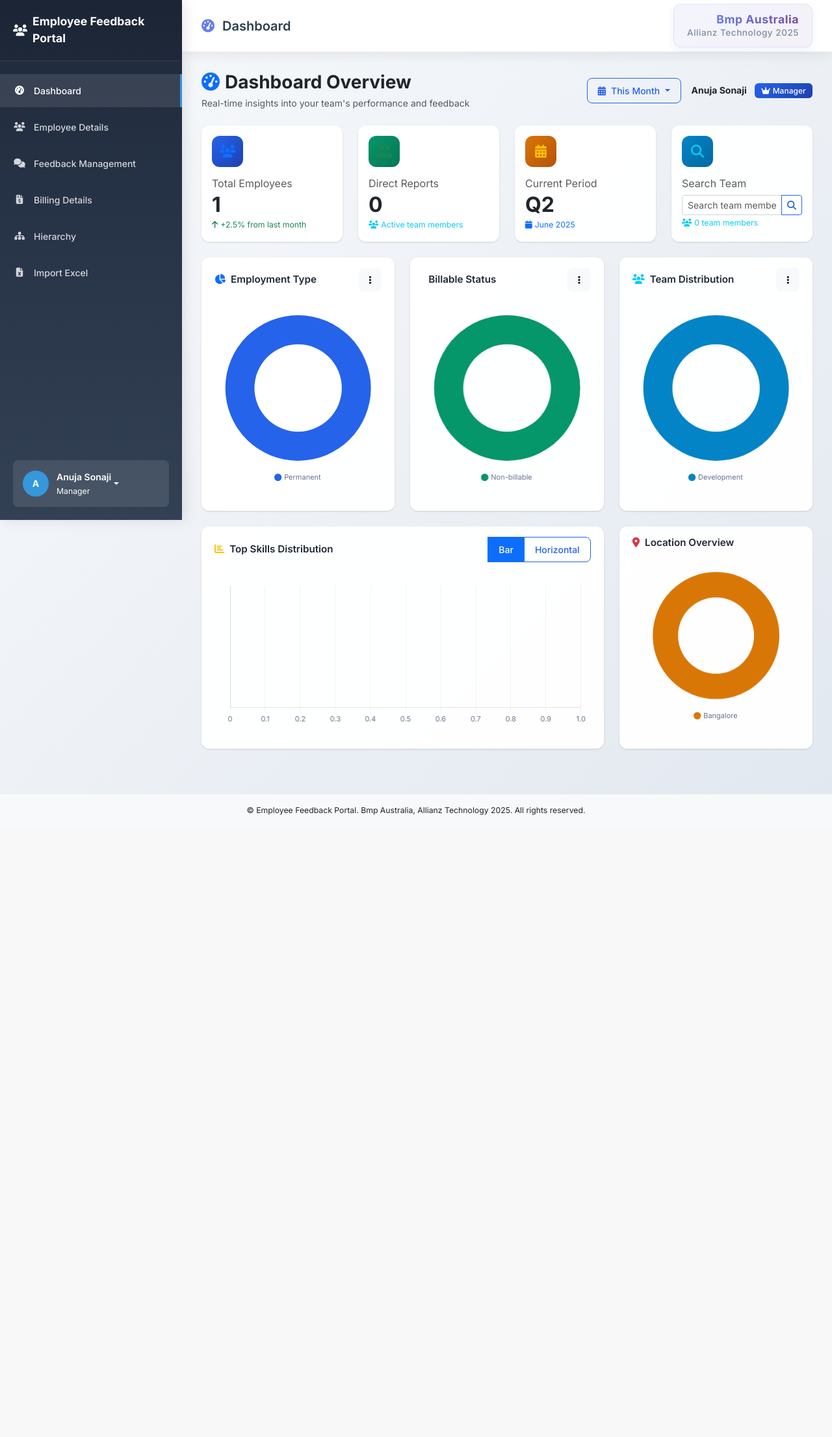
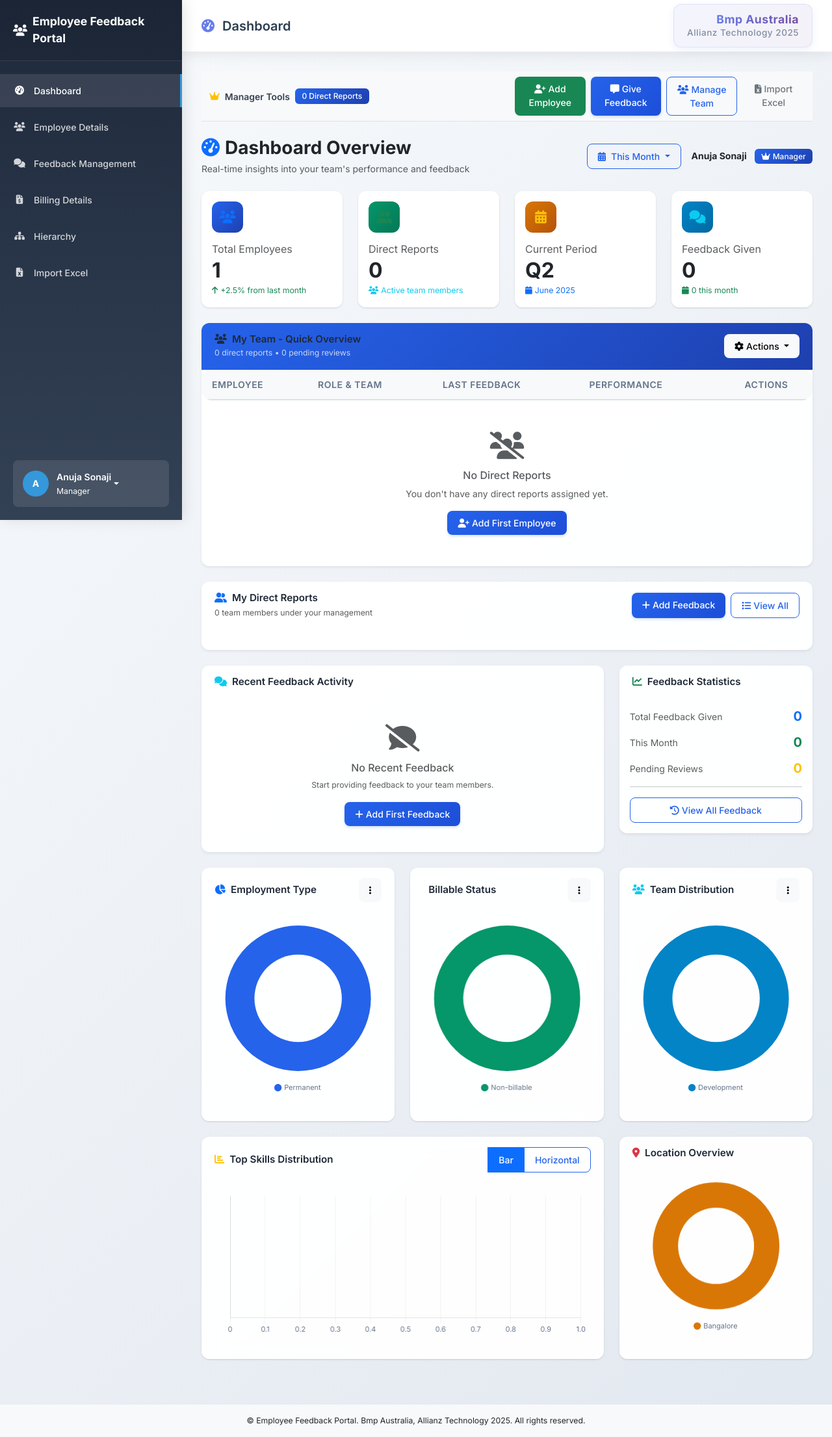
Before and after one commit to anuja-sonaji/Feedback_portal_v1, a Flask app: page /dashboard in a window 1280 px wide. Shown: the whole page at 65% size. Before the commit the page ends 1254 px from the top, so only its background shows below. Run offline with Flask 3, Linux system fonts and the light colour scheme; a user stored in the database is signed in; lists and menus that the app fills with data are empty; a map, chart or similar area stays blank.

Commit message:
Improve feedback tracking and add management features for line managers
Refactors dashboard queries for accurate feedback, adds manager toolbar and team quick view templates.

Replit-Commit-Author: Agent
Replit-Commit-Session-Id: 6f774aff-0bcc-49a5-8b67-63ddccf2e6e6
Replit-Commit-Screenshot-Url: https://storage.googleapis.com/screenshot-production-us-central1/781564d0-ab79-41ca-a609-61d52b00f9a1/36072c2e-b212-45a6-a172-2ac862cdae6b.jpg

```diff
--- a/routes.py
+++ b/routes.py
@@ -68,9 +68,11 @@ def dashboard():
     }
 
     if current_user.is_manager:
-        # Get all feedback given by this manager
-        all_feedback = Feedback.query.filter_by(manager_id=current_user.id)\
-                                   .order_by(Feedback.created_at.desc()).all()
+        # Get all feedback given by this manager with proper joins
+        all_feedback = db.session.query(Feedback)\
+                                .join(Employee, Feedback.employee_id == Employee.id)\
+                                .filter(Feedback.manager_id == current_user.id)\
+                                .order_by(Feedback.created_at.desc()).all()
         recent_feedback = all_feedback[:5]  # Last 5 feedback entries
 
         feedback_summary['total_given'] = len(all_feedback)
@@ -79,13 +81,16 @@ def dashboard():
         current_month = datetime.now().month
         current_year = datetime.now().year
         feedback_summary['this_month'] = len([f for f in all_feedback
-                                            if f.created_at.month == current_month
+                                            if f.created_at and f.created_at.month == current_month
                                             and f.created_at.year == current_year])
 
-        # Calculate pending reviews (employees without recent feedback)
+        # Calculate pending reviews (employees without recent feedback in last 3 months)
+        from datetime import timedelta
+        three_months_ago = datetime.now() - timedelta(days=90)
+
         employees_with_recent_feedback = set()
         for feedback in all_feedback:
-            if feedback.created_at.month >= current_month - 1:  # Last 2 months
+            if feedback.created_at and feedback.created_at >= three_months_ago:
                 employees_with_recent_feedback.add(feedback.employee_id)
 
         feedback_summary['pending_reviews'] = len([emp for emp in direct_reports
--- a/templates/dashboard_enhanced.html
+++ b/templates/dashboard_enhanced.html
@@ -3,6 +3,11 @@
 {% block title %}Dashboard - Employee Feedback Portal{% endblock %}
 
 {% block content %}
+<!-- Manager Toolbar -->
+{% if current_user.is_manager %}
+{% include 'manager_toolbar.html' %}
+{% endif %}
+
 <!-- Header Section -->
 <div class="d-flex justify-content-between align-items-center mb-4">
     <div>
@@ -107,17 +112,12 @@
                 <div class="d-flex align-items-center justify-content-between">
                     <div class="flex-grow-1">
                         <div class="metric-icon bg-info bg-opacity-10 text-info mb-3">
-                            <i class="fas fa-search"></i>
+                            <i class="fas fa-comments"></i>
                         </div>
-                        <h6 class="text-muted mb-1 fw-normal">Search Team</h6>
-                        <div class="input-group input-group-sm mt-2 search-container position-relative">
-                            <input type="text" class="form-control" id="searchDirectReports" placeholder="Search team members...">
-                            <button class="btn btn-outline-primary" type="button">
-                                <i class="fas fa-search"></i>
-                            </button>
-                        </div>
-                        <small class="text-info">
-                            <i class="fas fa-users me-1"></i>{{ current_user.direct_reports|length }} team members
+                        <h6 class="text-muted mb-1 fw-normal">Feedback Given</h6>
+                        <h2 class="fw-bold mb-0 text-dark">{{ feedback_summary.total_given }}</h2>
+                        <small class="text-success">
+                            <i class="fas fa-calendar me-1"></i>{{ feedback_summary.this_month }} this month
                         </small>
                     </div>
                 </div>
@@ -126,7 +126,10 @@
     </div>
 </div>
 
-{% if current_user.is_manager and direct_reports %}
+{% if current_user.is_manager %}
+<!-- Team Quick View Section -->
+{% include 'team_quick_view.html' %}
+
 <!-- Direct Reports Management Section -->
 <div class="row g-4 mb-4">
     <div class="col-12">
--- /dev/null
+++ b/templates/manager_toolbar.html
@@ -0,0 +1,30 @@
+<!-- Manager Quick Actions Toolbar -->
+<div class="manager-toolbar bg-light border-bottom py-2 mb-4">
+    <div class="container">
+        <div class="row align-items-center">
+            <div class="col-md-6">
+                <div class="d-flex align-items-center">
+                    <i class="fas fa-crown text-warning me-2"></i>
+                    <span class="fw-semibold">Manager Tools</span>
+                    <span class="badge bg-primary ms-2">{{ current_user.get_direct_reports()|length }} Direct Reports</span>
+                </div>
+            </div>
+            <div class="col-md-6">
+                <div class="d-flex gap-2 justify-content-md-end">
+                    <a href="{{ url_for('add_employee') }}" class="btn btn-success btn-sm">
+                        <i class="fas fa-user-plus me-1"></i>Add Employee
+                    </a>
+                    <a href="{{ url_for('add_feedback') }}" class="btn btn-primary btn-sm">
+                        <i class="fas fa-comment-alt me-1"></i>Give Feedback
+                    </a>
+                    <a href="{{ url_for('employees') }}" class="btn btn-outline-primary btn-sm">
+                        <i class="fas fa-users me-1"></i>Manage Team
+                    </a>
+                    <a href="{{ url_for('import_excel') }}" class="btn btn-outline-secondary btn-sm">
+                        <i class="fas fa-file-excel me-1"></i>Import Excel
+                    </a>
+                </div>
+            </div>
+        </div>
+    </div>
+</div>
--- /dev/null
+++ b/templates/team_quick_view.html
@@ -0,0 +1,129 @@
+<!-- Team Quick View Component -->
+<div class="row g-4 mb-4">
+    <div class="col-12">
+        <div class="card border-0 shadow-sm">
+            <div class="card-header bg-primary text-white d-flex justify-content-between align-items-center">
+                <div>
+                    <h5 class="card-title mb-0">
+                        <i class="fas fa-users me-2"></i>My Team - Quick Overview
+                    </h5>
+                    <small class="opacity-75">{{ direct_reports|length }} direct reports • {{ feedback_summary.pending_reviews }} pending reviews</small>
+                </div>
+                <div class="dropdown">
+                    <button class="btn btn-light btn-sm dropdown-toggle" type="button" data-bs-toggle="dropdown">
+                        <i class="fas fa-cog me-1"></i>Actions
+                    </button>
+                    <ul class="dropdown-menu">
+                        <li><a class="dropdown-item" href="{{ url_for('add_employee') }}">
+                            <i class="fas fa-user-plus me-2"></i>Add New Employee
+                        </a></li>
+                        <li><a class="dropdown-item" href="{{ url_for('import_excel') }}">
+                            <i class="fas fa-file-excel me-2"></i>Import from Excel
+                        </a></li>
+                        <li><hr class="dropdown-divider"></li>
+                        <li><a class="dropdown-item" href="{{ url_for('employees') }}">
+                            <i class="fas fa-list me-2"></i>View All Employees
+                        </a></li>
+                    </ul>
+                </div>
+            </div>
+            <div class="card-body p-0">
+                <div class="table-responsive">
+                    <table class="table table-hover mb-0">
+                        <thead class="table-light">
+                            <tr>
+                                <th class="ps-3">Employee</th>
+                                <th>Role & Team</th>
+                                <th>Last Feedback</th>
+                                <th>Performance</th>
+                                <th class="text-center">Actions</th>
+                            </tr>
+                        </thead>
+                        <tbody>
+                            {% for employee in direct_reports %}
+                            {% set employee_feedback = recent_feedback|selectattr('employee_id', 'equalto', employee.id)|list %}
+                            {% set last_feedback = employee_feedback[0] if employee_feedback else None %}
+                            <tr>
+                                <td class="ps-3">
+                                    <div class="d-flex align-items-center">
+                                        <div class="avatar-circle me-3">
+                                            <span class="text-white fw-bold">{{ employee.full_name[:2].upper() if employee.full_name else 'NA' }}</span>
+                                        </div>
+                                        <div>
+                                            <div class="fw-semibold">{{ employee.full_name or 'Unknown' }}</div>
+                                            <small class="text-muted">{{ employee.emailid or 'No email' }}</small>
+                                        </div>
+                                    </div>
+                                </td>
+                                <td>
+                                    <div>
+                                        <span class="fw-medium">{{ employee.role or 'No Role' }}</span>
+                                        <br>
+                                        <small class="text-muted">{{ employee.team or 'No Team' }}</small>
+                                    </div>
+                                </td>
+                                <td>
+                                    {% if last_feedback %}
+                                    <div>
+                                        <small class="text-success">
+                                            <i class="fas fa-check-circle me-1"></i>
+                                            {{ last_feedback.created_at.strftime('%b %d, %Y') if last_feedback.created_at else 'Recent' }}
+                                        </small>
+                                        <br>
+                                        <span class="badge bg-primary bg-opacity-10 text-primary">
+                                            {{ last_feedback.feedback_type or 'General' }}
+                                        </span>
+                                    </div>
+                                    {% else %}
+                                    <small class="text-warning">
+                                        <i class="fas fa-clock me-1"></i>No recent feedback
+                                    </small>
+                                    {% endif %}
+                                </td>
+                                <td>
+                                    {% if last_feedback and last_feedback.performance_rating %}
+                                    <div class="d-flex align-items-center">
+                                        {% for i in range(1, 6) %}
+                                        <i class="fas fa-star {{ 'text-warning' if i <= last_feedback.performance_rating else 'text-muted' }} me-1"></i>
+                                        {% endfor %}
+                                        <span class="ms-2 small text-muted">({{ last_feedback.performance_rating }}/5)</span>
+                                    </div>
+                                    {% else %}
+                                    <span class="text-muted small">Not rated</span>
+                                    {% endif %}
+                                </td>
+                                <td class="text-center">
+                                    <div class="btn-group btn-group-sm" role="group">
+                                        <a href="{{ url_for('employee_details', id=employee.id) }}"
+                                           class="btn btn-outline-primary" title="View Details">
+                                            <i class="fas fa-eye"></i>
+                                        </a>
+                                        <a href="{{ url_for('add_feedback') }}?employee_id={{ employee.id }}"
+                                           class="btn btn-outline-success" title="Give Feedback">
+                                            <i class="fas fa-comment"></i>
+                                        </a>
+                                        <a href="{{ url_for('edit_employee', id=employee.id) }}"
+                                           class="btn btn-outline-secondary" title="Edit Employee">
+                                            <i class="fas fa-edit"></i>
+                                        </a>
+                                    </div>
+                                </td>
+                            </tr>
+                            {% endfor %}
+                        </tbody>
+                    </table>
+                </div>
+                {% if not direct_reports %}
+                <div class="text-center py-5">
+                    <i class="fas fa-users-slash text-muted fa-3x mb-3"></i>
+                    <h6 class="text-muted">No Direct Reports</h6>
+                    <p class="text-muted">You don't have any direct reports assigned yet.</p>
+                    <a href="{{ url_for('add_employee') }}" class="btn btn-primary">
+                        <i class="fas fa-user-plus me-1"></i>Add First Employee
+                    </a>
+                </div>
+                {% endif %}
+            </div>
+        </div>
+    </div>
+</div>
```
